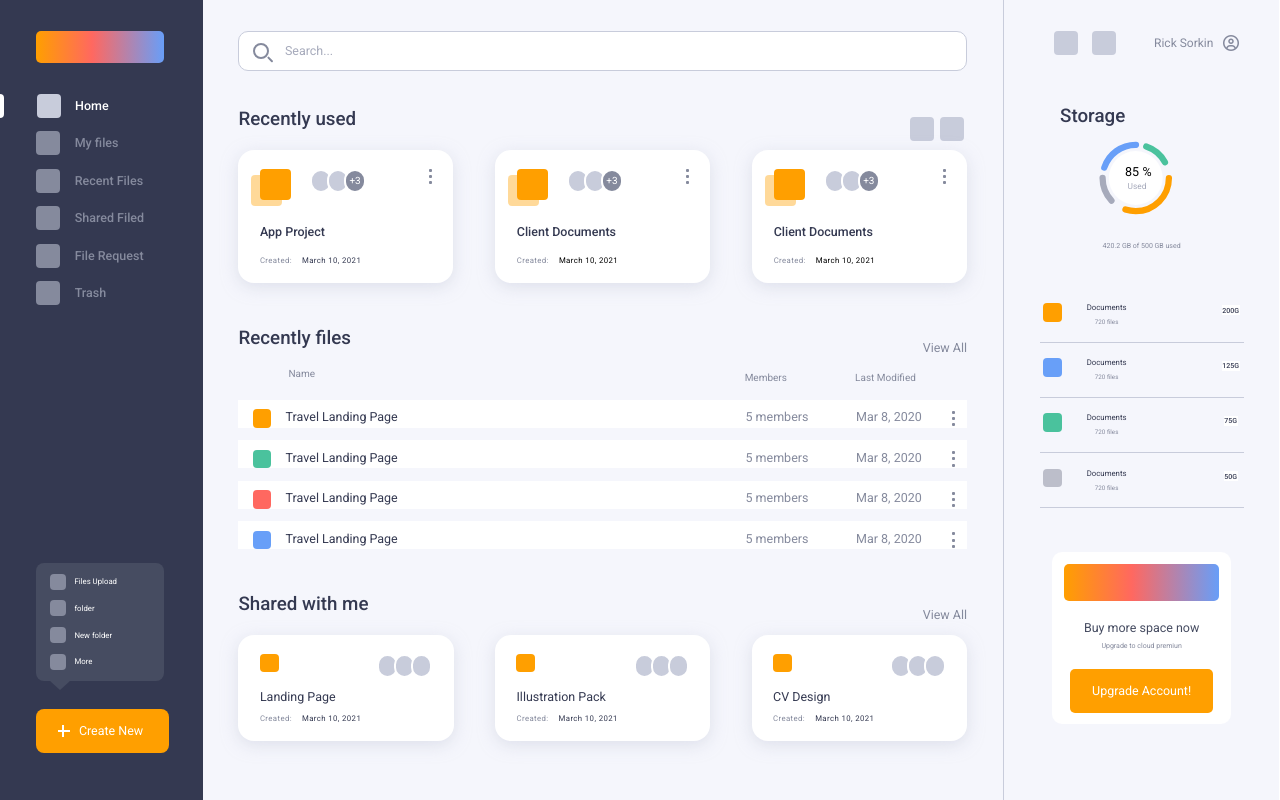
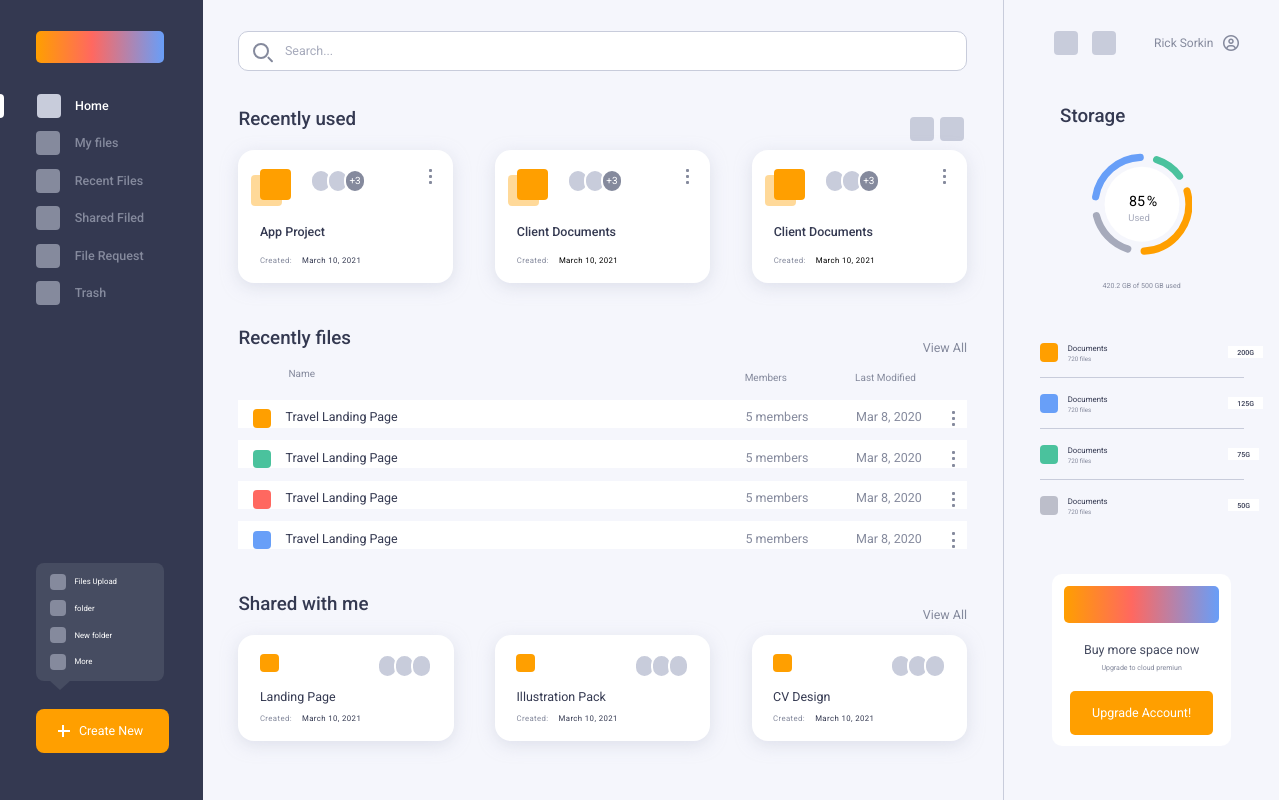
Before and after one commit to StarUnu/Challenge-Css, a plain HTML site: page index.html in a window 1280 px wide. Drawn offline with Linux system fonts and the light colour scheme.

Commit message:
fixed donut and height of storage

```diff
--- a/index.html
+++ b/index.html
@@ -299,23 +299,26 @@
         <div class="stograge">
         <section class="storage_setting">Storage</section>
         <div class="resumenData-circle">
-        <svg style="width:100px; height:14.0625vh" width="50px" height="50px" viewBox="0 0 48 48 " class="donut">
+        <svg style="width:100px; height:19.0625vh" width="50px" height="50px" viewBox="0 0 42 42 " class="donut">
 
-         <circle class="donut-hole" cx="21" cy="21" r="15.91549430918954" fill="var(--background)"></circle>
-         <circle class="donut-hole" cx="21" cy="21" r="12.91549430918954" fill="#fff"></circle>
+         <circle class="donut-hole" cx="21" cy="21" r="19.71549430918954" fill="var(--background)"></circle>
+         <circle class="donut-hole" cx= "21" cy="21" r="15.71549430918954" fill="#ffffff"></circle>
 
-          <circle class="donut-segment" cx="21" cy="21" r="15.91549430918954" fill="transparent" stroke="#4AC29D" stroke-width="3" stroke-dasharray="12 88" stroke-dashoffset="20" stroke-linecap="round" ></circle>
-          <circle class="donut-segment" cx="21" cy="21" r="15.91549430918954" fill="transparent" stroke="#FF9F00" stroke-width="3" stroke-dasharray="40 88" stroke-dashoffset="10" stroke-linecap="round" ></circle>
-          <circle class="donut-segment" cx="21" cy="21" r="15.91549430918954" fill="transparent" stroke="#A6AABB" stroke-width="3" stroke-dasharray="12 50" stroke-dashoffset="86" stroke-linecap="round" ></circle>
-          <circle class="donut-segment" cx="21" cy="21" r="15.91549430918954" fill="transparent" stroke="#689FF8" stroke-width="3" stroke-dasharray="20 80" stroke-dashoffset="45" stroke-linecap="round" ></circle>
+
+
+
+          <circle class="donut-segment" cx="21" cy="21" r="19.71549430918954" fill="transparent" stroke="#689FF8" stroke-width="3" stroke-dasharray="27 80" stroke-dashoffset="42" stroke-linecap="round" ></circle>
+          <circle class="donut-segment" cx="21" cy="21" r="19.71549430918954" fill="transparent" stroke="#4AC29D" stroke-width="3" stroke-dasharray="12 100" stroke-dashoffset="13" stroke-linecap="round" ></circle>
+          <circle class="donut-segment" cx="21" cy="21" r="19.71549430918954" fill="transparent" stroke="#FF9F00" stroke-width="3" stroke-dasharray="50 88" stroke-dashoffset="20" stroke-linecap="round" ></circle>
+          <circle class="donut-segment" cx="21" cy="21" r="19.71549430918954" fill="transparent" stroke="#A6AABB" stroke-width="3" stroke-dasharray="20 100" stroke-dashoffset="83" stroke-linecap="round" ></circle>
           <g class="chart-text">
-            <text x="40%" y="45%" class="chart-number">
+            <text x="45%" y="55%" class="chart-number">
               85
             </text>
-            <text x="55%" y="45%" class="chart-number">
+            <text x="60%" y="55%" class="chart-number">
               %
             </text>
-            <text x="45%" y="49%" class="chart-label other">
+            <text x="47%" y="60%" class="chart-label other">
               Used
             </text>
           </g>
@@ -327,9 +330,10 @@
         <div class="documents-row">
             <div class="grid-documents">
                 <span class="medium-rectangle color-yellow rectangle-documents__1"> </span>
+                <div class="description_documents">
                   <div class="setting-text documents1"> Documents</div>
                   <div class="files1"> 720 files </div>
-                <!-- <div class="storage-line-rows"></div> -->
+                </div>
                 <div class="grid-documents__data1">200G</div>
             </div>
 
@@ -340,8 +344,10 @@
         <div class="documents-row">
             <div class="grid-documents">
                 <span class="medium-rectangle color-blue rectangle-documents__1"> </span>
+                <div class="description_documents">
                   <div class="setting-text documents1"> Documents</div>
                   <div class="files1"> 720 files </div>
+                </div>
                 <!-- <div class="storage-line-rows"></div> -->
                 <div class="grid-documents__data1">125G</div>
             </div>
@@ -350,17 +356,21 @@
         <div class="documents-row">
             <div class="grid-documents">
                 <span class="medium-rectangle color-green rectangle-documents__1"> </span>
+                <div class="description_documents">
                   <div class="setting-text documents1"> Documents</div>
                   <div class="files1"> 720 files </div>
+                </div>
                 <div class="grid-documents__data1">75G</div>
             </div>
         </div>
 
-        <div class="documents-row row-last">
+        <div class="row-last">
             <div class="grid-documents">
                 <span class="medium-rectangle color-grey rectangle-documents__1"> </span>
+                <div class="description_documents">
                   <div class="setting-text documents1"> Documents</div>
                   <div class="files1"> 720 files </div>
+                </div>
                 <div class="grid-documents__data1">50G</div>
             </div>
         </div>
--- a/styleStorage.css
+++ b/styleStorage.css
@@ -130,20 +130,25 @@
 }
 
 .grid-documents {
+  width: 17.432vw;
   display: grid;
-  grid-template-columns: 28px 80px 70px 28px;
-  grid-template-rows: 15px;
-  justify-content: center;
-  justify-items: center;
+  grid-template-columns: 28px 160px 1fr;
+  grid-template-rows: var(--height24);
+  justify-items: start;
+  /* justify-items: center; */
 }
 
 .grid-documents__data1 {
   font-weight: 500;
   font-size: var(--height9);
   line-height: 9px;
-  padding: 2%;
+  padding-top: var(--height2);
+  padding-bottom: var(--height2);
+  padding-left: 9.5px; /* 0.69003vw; */ /*9.5px*/
+  padding-right: 0.69003vw; /*9.5px*/
   background-color: #ffffff;
   align-self: center;
+  justify-self: end;
 }
 .documents-row {
   padding-top: var(--height20);
@@ -154,13 +159,22 @@
   border-top-width: 0px;
   z-index: 10;
   display: flex;
-  justify-content: center;
+
+  align-items: center;
+}
+.row-last {
+  padding-top: var(--height20);
+  padding-bottom: var(--height20);
+
+  z-index: 10;
+  display: flex;
   align-items: center;
 }
 
 .setting-text {
   /* margin-bottom: 2%; */
   font-size: var(--height10);
+  line-height: var(--height16);
   color: #343951;
 }
 
@@ -217,7 +231,7 @@
   grid-row: 1/3;
 }
 
-.documents1 {
+.description_documents {
   grid-column: 2 / 3;
   grid-row: 1/2;
 }
@@ -225,13 +239,11 @@
 .files1 {
   font-size: var(--height8);
   color: #858a9d;
-  grid-column: 2 / 3;
-  grid-row: 2/3;
 }
 
 .grid-documents__data1 {
   color: #343951;
-  grid-column: 4 / 5;
+  grid-column: 3 / 4;
   grid-row: 1/2;
 }
 
--- a/utils.css
+++ b/utils.css
@@ -7,9 +7,12 @@
   --height10: 0.97656vh;
   --height8: 0.7812vh;
   --height9: 0.8789vh;
+  --height2: 0.1953125vh;
   --height384Space: 37.5vh;
   --height384SpaceSmallDisplay: 30.5vh;
   --height120: 11.711vh;
+  --height144: 14.0625vh;
+
   --background: #f5f6fc;
 }
 .rectangle {
```
Lines whose indentation alone changed are shown as unchanged.
